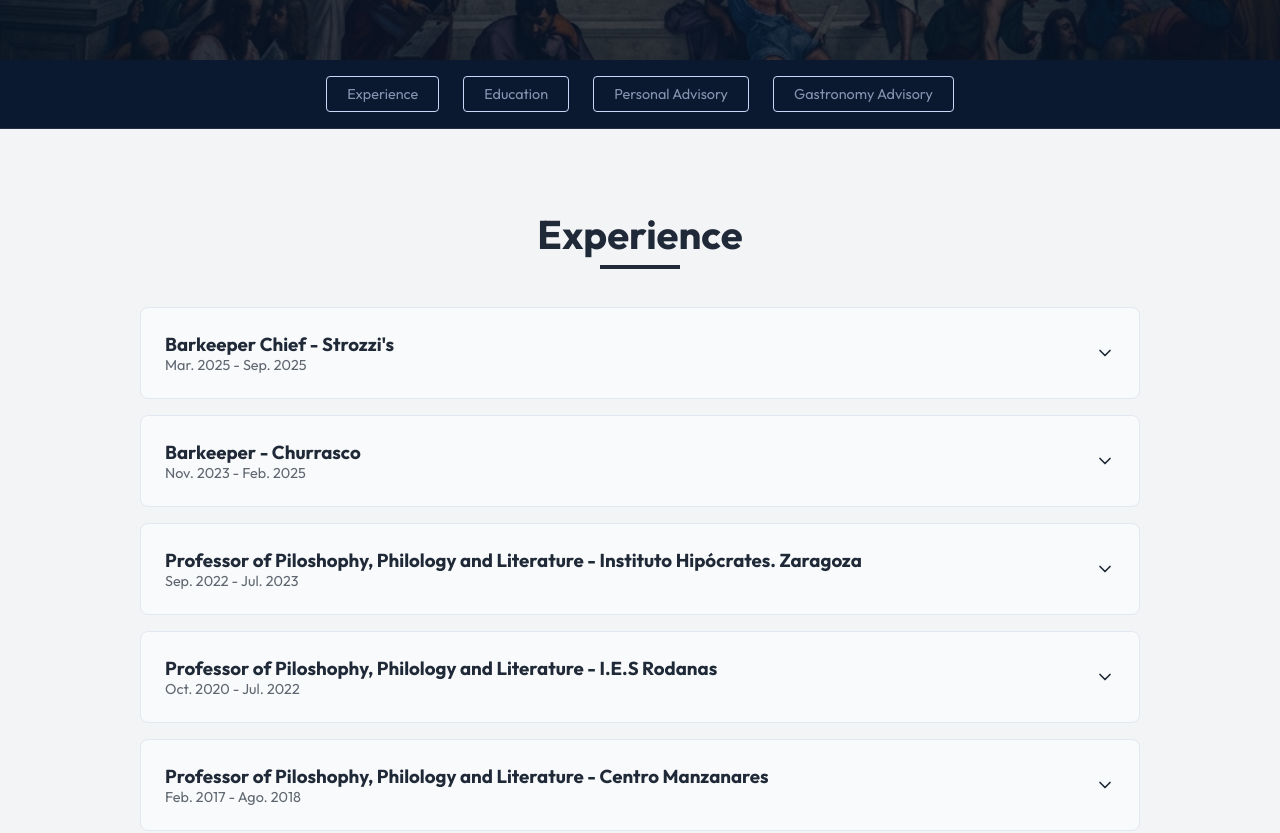
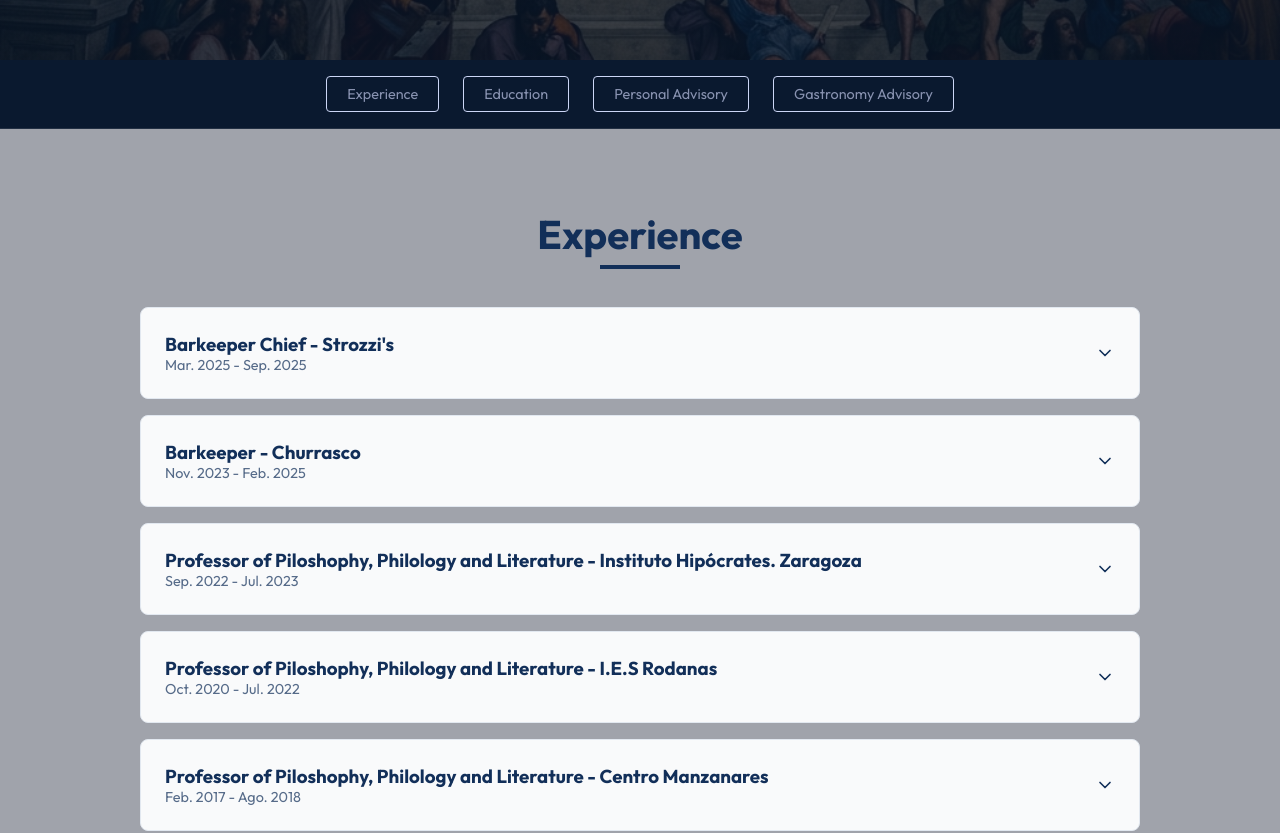
Before and after one commit to Caarlos3/portfolio-Rafael, a React (Vite) app in the folder frontend/: page / in a window 1280 px wide. Shown: the part 660-1493 px from the top of the page. Built offline with nearby package versions, Linux system fonts and the light colour scheme.

Commit message:
feat: cmbio background color section

```diff
--- a/frontend/src/index.css
+++ b/frontend/src/index.css
@@ -3,12 +3,12 @@
 :root {
   --bg-color: #0a192f;
   --bg-secondary: #112240;
-  --bg-accent: #ccd6f6;
+  --bg-accent: #a1a7ba;
   --text-main: #e6f1ff;
   --text-secondary: #8892b0;
   --accent-blue: #ccd6f6;
-  --grey-bg: #f3f4f6;
-  --grey-text: #1f2937;
+  --grey-bg: #a0a3ab;
+  --grey-text: #122f59;
   --glass-bg: rgba(255, 255, 255, 0.03);
   --glass-border: rgba(255, 255, 255, 0.1);
   --transition-smooth: all 0.4s cubic-bezier(0.16, 1, 0.3, 1);
@@ -122,7 +122,7 @@ body {
 
 /* Accordion/Dropdown Styles */
 .collapsible-item {
-  background: rgba(255, 255, 255, 0.05);
+  background: rgba(168, 163, 163, 0.05);
   border-radius: 8px;
   margin-bottom: 1rem;
   overflow: hidden;
@@ -130,7 +130,7 @@ body {
 }
 
 .banner-grey .collapsible-item {
-  background: #f9fafb;
+  background: rgb(249, 250, 251);
   border: 1px solid #e2e8f0;
 }
 
```
